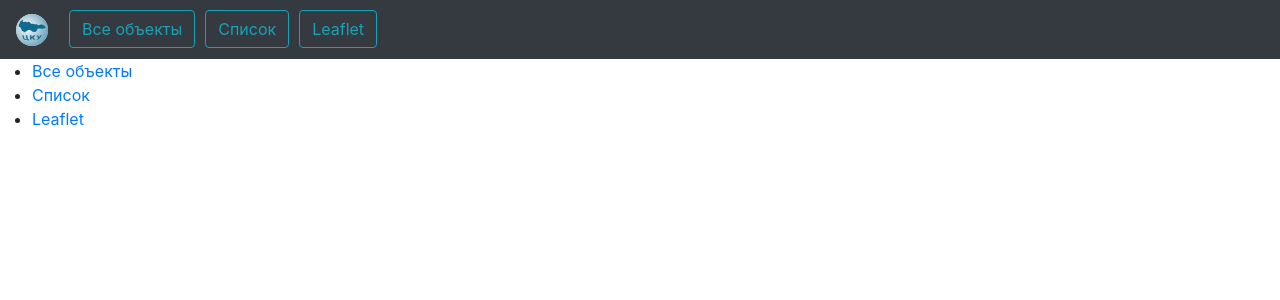
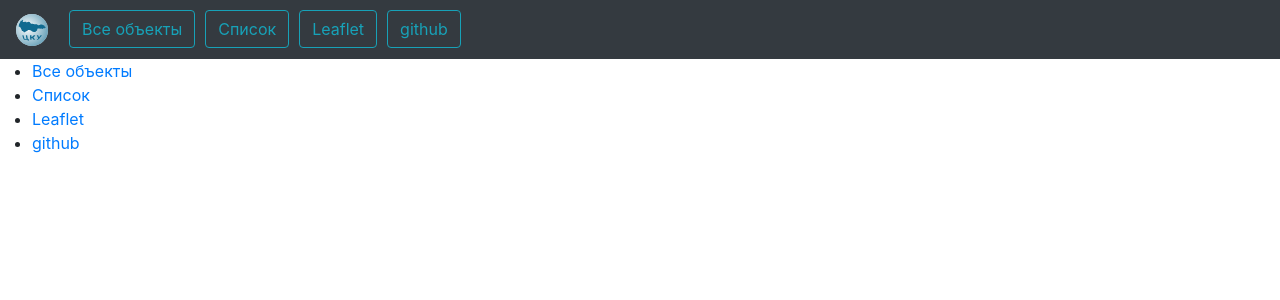
Before and after one commit to togachev/geo, a Django app: page / in a window 1280 px wide. Shown: the top 300 px of the page. Run offline with Django 4.2, Linux system fonts and the light colour scheme; some libraries are stand-ins or nearby versions.

Commit message:
update template

```diff
--- a/templates/inc/inc-header.html
+++ b/templates/inc/inc-header.html
@@ -21,6 +21,9 @@
                     <li class="form-inline" style="margin: 1px 5px !important;">
                         <a class="btn btn-outline-info" href="{% url 'maps-view' %}">{{maps}}</a>
                     </li>
+                    <li class="form-inline" style="margin: 1px 5px !important;">
+                        <a class="btn btn-outline-info" href="https://github.com/togachev/geo" target="_blank">github</a>
+                    </li>
                 </ul>
             </div>
         </div>
--- a/templates/pages/index.html
+++ b/templates/pages/index.html
@@ -9,6 +9,8 @@
             <li><a href="{% url 'features-map' %}">{{all_object}}</a></li>
             <li><a href="{% url 'feature-list' %}">{{list_object}}</a></li>
             <li><a href="{% url 'maps-view' %}">{{maps}}</a></li>
+            <li><a href="https://github.com/togachev/geo" target="_blank">github</a></li>
+
         </ul>
     </div>
 </div>
```
